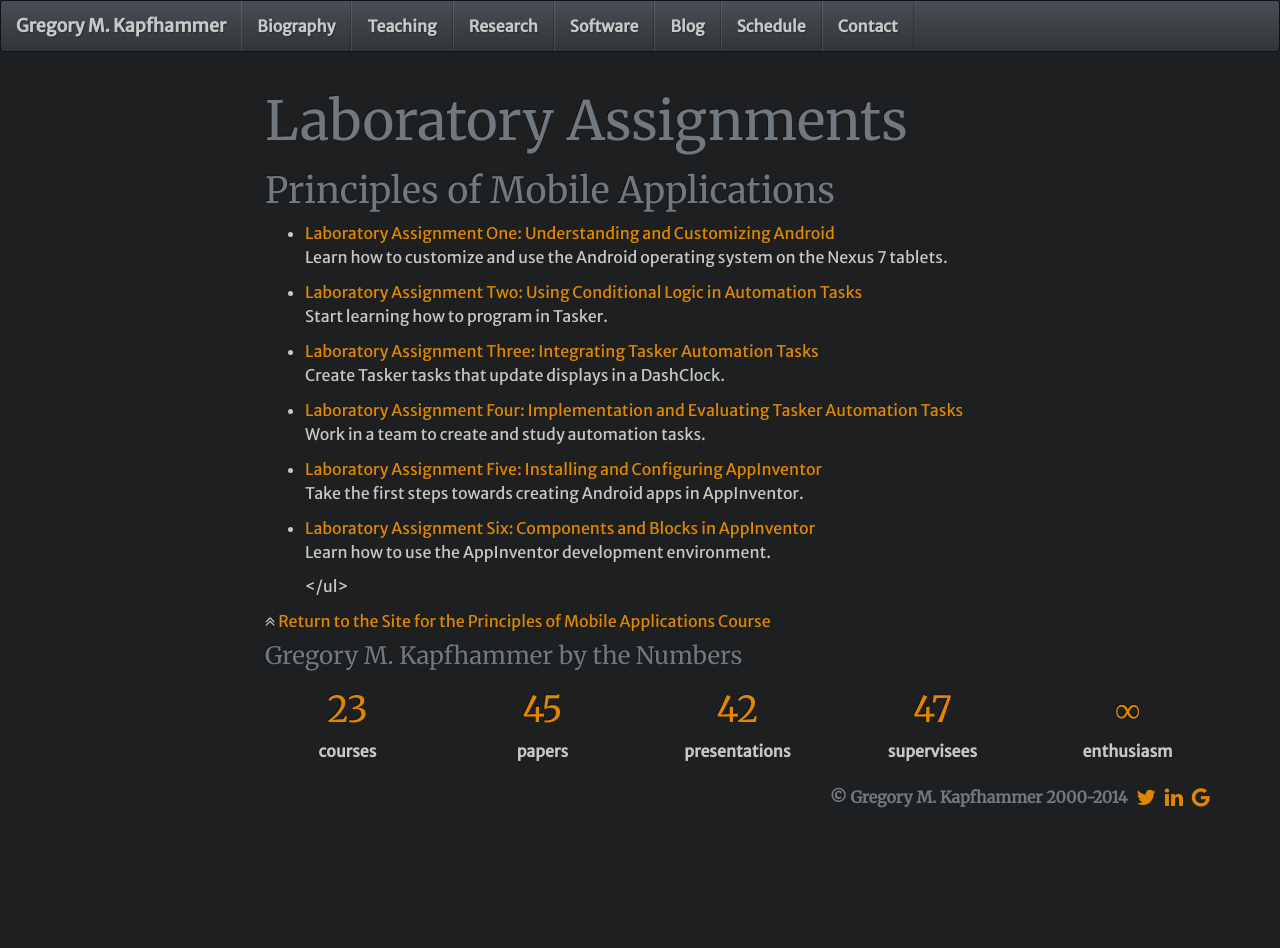
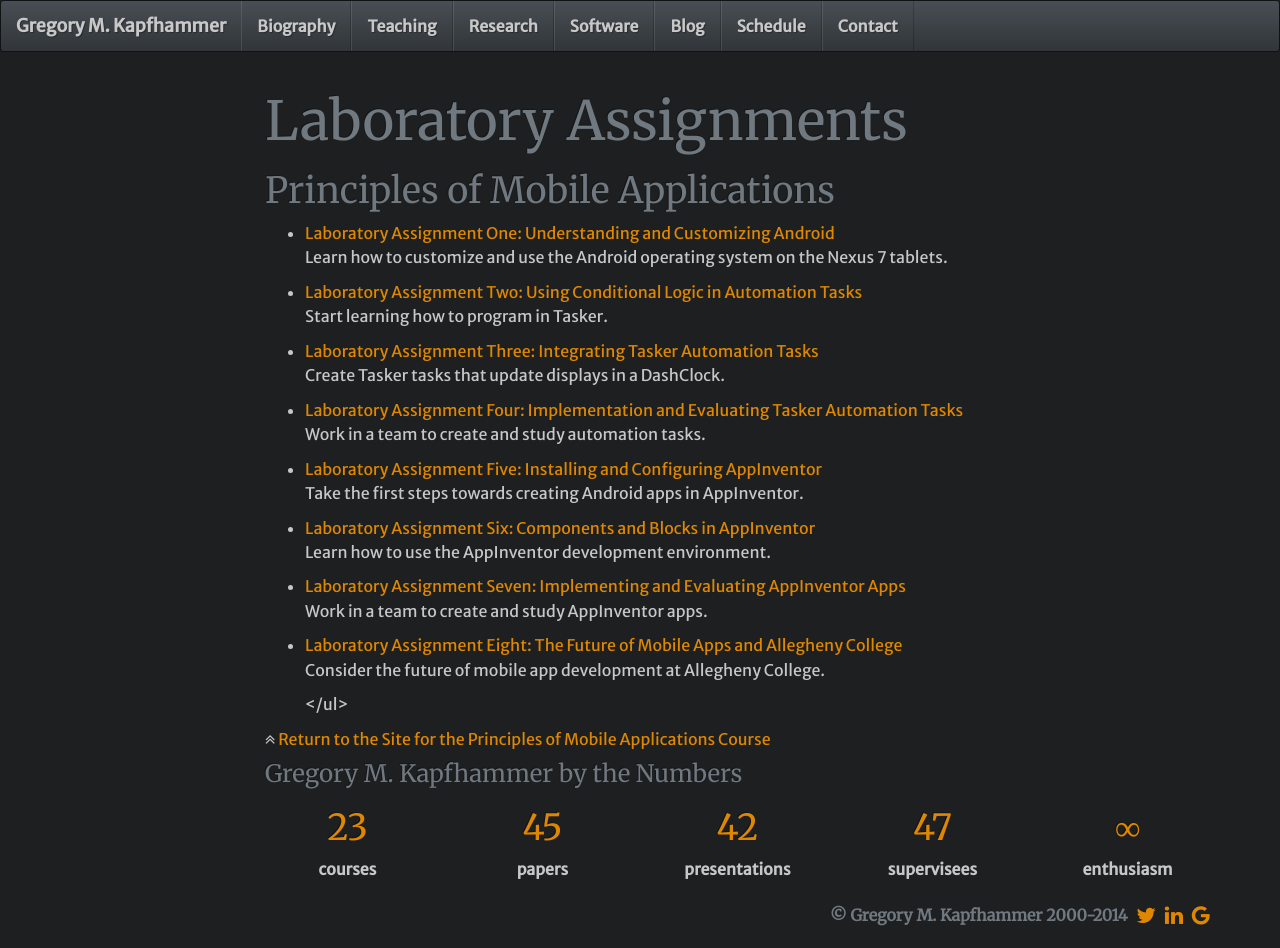
Before and after one commit to geerc/www, a Jekyll site: the page built from gkapfham/teaching/cs591F2013/laboratories.md, in a window 1280 px wide. Built offline with Jekyll 4.4.1, drawn with Linux system fonts in a browser that asks for light colours; nearby versions of some CDN libraries; Markdown is read by kramdown in place of the engine named in the settings; comment, search, counter and statistics services are not loaded; before the commit the page ends 900 px from its top, so only the background shows below that.

Commit message:
Finished adding all of the laboratory assignments for cs 591 fall 2013.

```diff
--- a/gkapfham/teaching/cs591F2013/laboratories.md
+++ b/gkapfham/teaching/cs591F2013/laboratories.md
@@ -29,4 +29,8 @@ backup: ../../../
 
 <li><a href="{{site.baseurl}}teaching/cs591F2013/provide/homework/hw6/cs591F2013-hw6.pdf">Laboratory Assignment Six: Components and Blocks in AppInventor</a> <p>Learn how to use the AppInventor development environment.</p>
 
+<li><a href="{{site.baseurl}}teaching/cs591F2013/provide/homework/hw7/cs591F2013-hw7.pdf">Laboratory Assignment Seven: Implementing and Evaluating AppInventor Apps</a> <p>Work in a team to create and study AppInventor apps.</p>
+
+<li><a href="{{site.baseurl}}teaching/cs591F2013/provide/homework/hw8/cs591F2013-hw8.pdf">Laboratory Assignment Eight: The Future of Mobile Apps and Allegheny College</a> <p>Consider the future of mobile app development at Allegheny College.</p>
+
 </ul>
```
